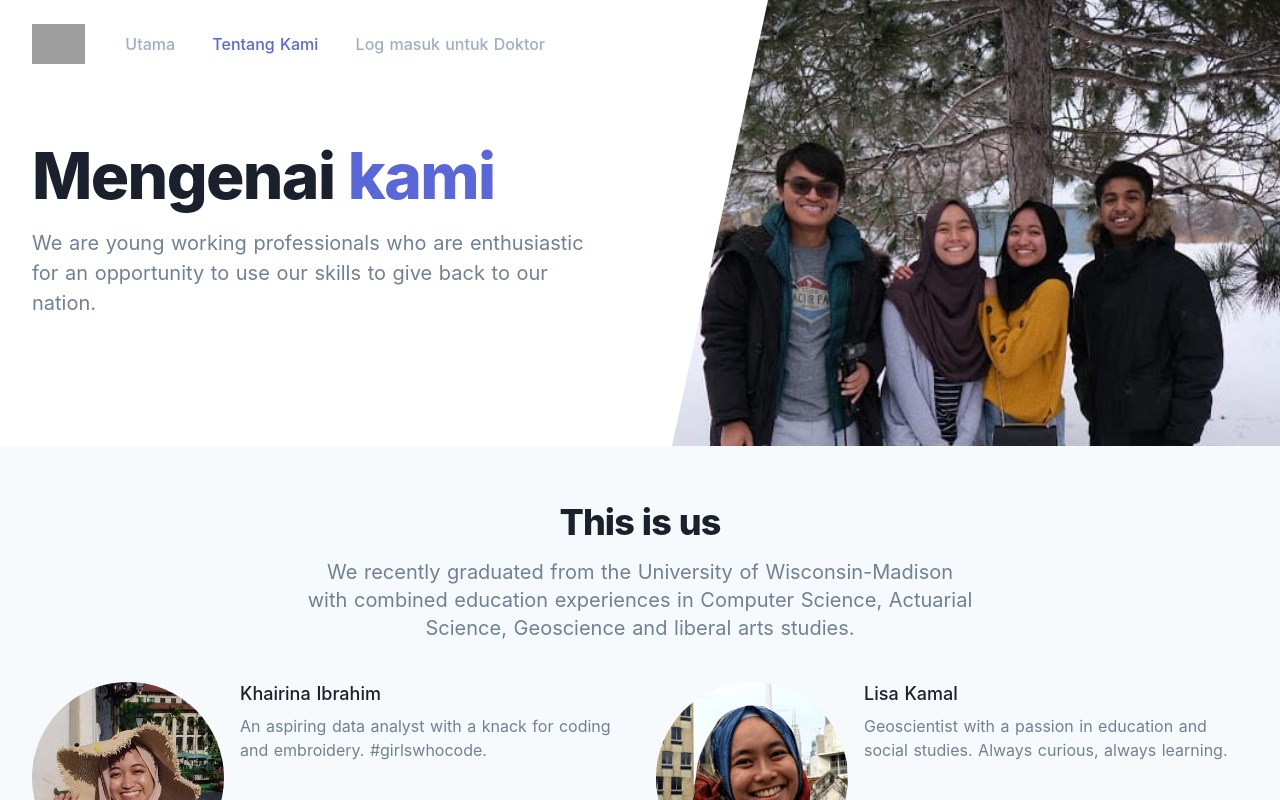
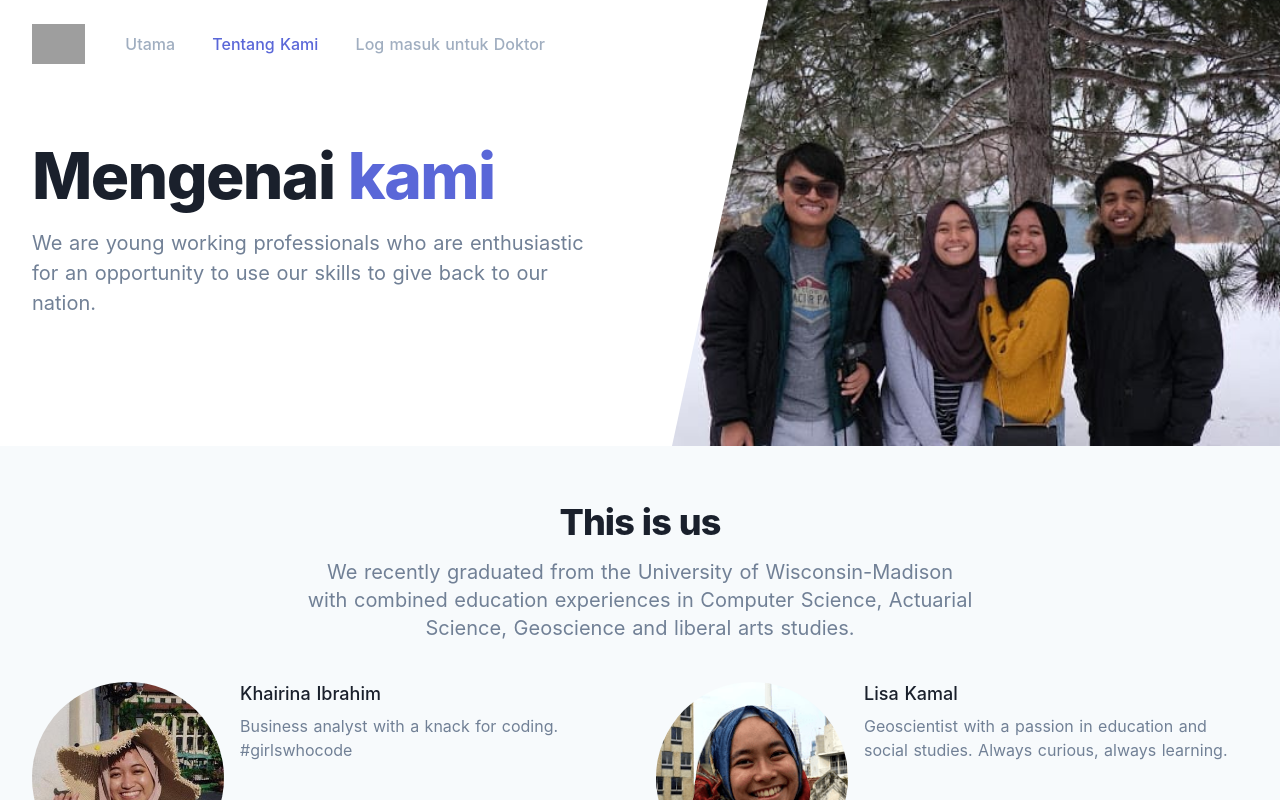
Before and after one commit to mirzanorazman/myhackathon2020, a Nuxt app: page /about in a window 1280 px wide. Shown: the top 800 px of the page. Built offline with nearby package versions, Linux system fonts and the light colour scheme; grey boxes are pictures that could not be loaded.

Commit message:
Update Rina's catchphrase

```diff
--- a/pages/about.vue
+++ b/pages/about.vue
@@ -262,8 +262,7 @@
                     Khairina Ibrahim
                   </h4>
                   <p class="mt-2 text-base leading-6 text-gray-600">
-                    An aspiring data analyst with a knack for coding and
-                    embroidery. #girlswhocode.
+                    Business analyst with a knack for coding. #girlswhocode
                   </p>
                 </div>
               </div>
```
